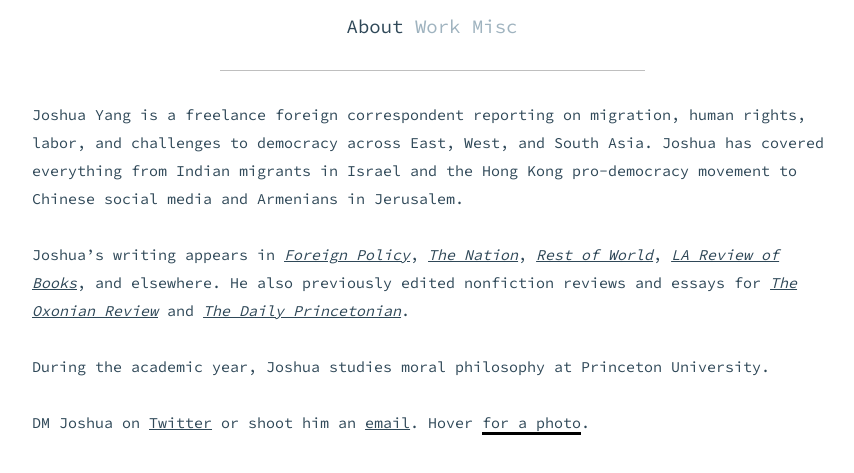
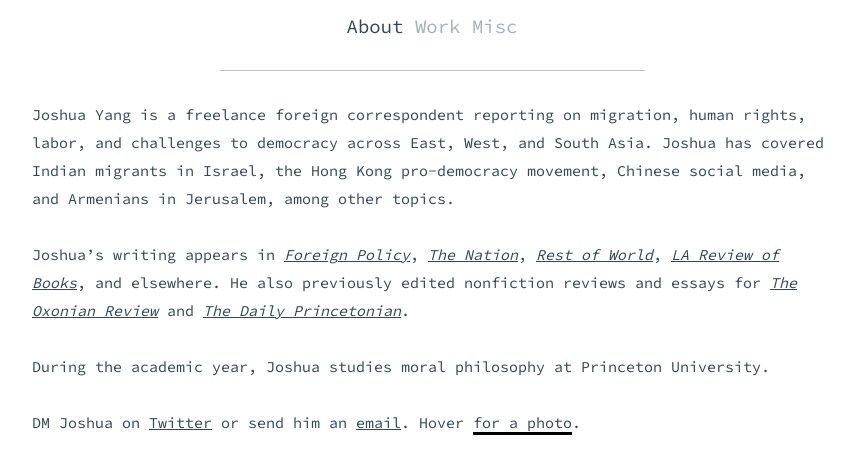
Before and after one commit to joshuaqyang/joshuayang.me, a plain HTML site: page index.html in a window 1280 px wide. Shown: the part 101-574 px from the top of the page, without its empty margins (208-1062 px from the left). Drawn offline with nearby package versions, Linux system fonts and the light colour scheme.

Commit message:
text updates

```diff
--- a/index.html
+++ b/index.html
@@ -58,10 +58,10 @@
         <div id="shown-content" style="display: block">
           <hr id="about-hr">
           <div class="main-content" id="about">
-            <div class="body-text">Joshua Yang is a freelance foreign correspondent reporting on migration, human rights, labor, and challenges to democracy across East, West, and South Asia. Joshua has covered everything from Indian migrants in Israel and the Hong Kong pro-democracy movement to Chinese social media and Armenians in Jerusalem.<br><br>
+            <div class="body-text">Joshua Yang is a freelance foreign correspondent reporting on migration, human rights, labor, and challenges to democracy across East, West, and South Asia. Joshua has covered Indian migrants in Israel, the Hong Kong pro-democracy movement, Chinese social media, and Armenians in Jerusalem, among other topics.<br><br>
               Joshua&rsquo;s writing appears in <a href="https://foreignpolicy.com/author/joshua-yang/"><i>Foreign Policy</i></a>, <a href="https://www.thenation.com/authors/joshua-yang/"><i>The Nation</i></a>, <a href="https://restofworld.org/author/joshua-yang/"><i>Rest of World</i></a>, <a href="https://lareviewofbooks.org/contributor/joshua-yang/"><i>LA Review of Books</i></a>, and elsewhere. He also previously edited nonfiction reviews and essays for <a href="https://oxonianreview.com"><i>The Oxonian Review</i></a> and <a href="https://www.dailyprincetonian.com/staff/joshua-yang"><i>The Daily Princetonian</i></a>.<br><br>
             During the academic year, Joshua studies moral philosophy at Princeton University.<br><br>
-            DM Joshua on <a href="https://twitter.com/joshuaqyang">Twitter</a> or shoot him an <a href="mailto:joshuayang@princeton.edu">email</a>. Hover <span id="nameHover" rel="tooltip" title="<img src='media/headshot_w_text.jpg' width=75% class='rounded-circle'>">for a photo</span>.</div>
+            DM Joshua on <a href="https://twitter.com/joshuaqyang">Twitter</a> or send him an <a href="mailto:joshuayang@princeton.edu">email</a>. Hover <span id="nameHover" rel="tooltip" title="<img src='media/headshot_w_text.jpg' width=75% class='rounded-circle'>">for a photo</span>.</div>
           </div>
           <!--
           <div class="sub-content">
```
